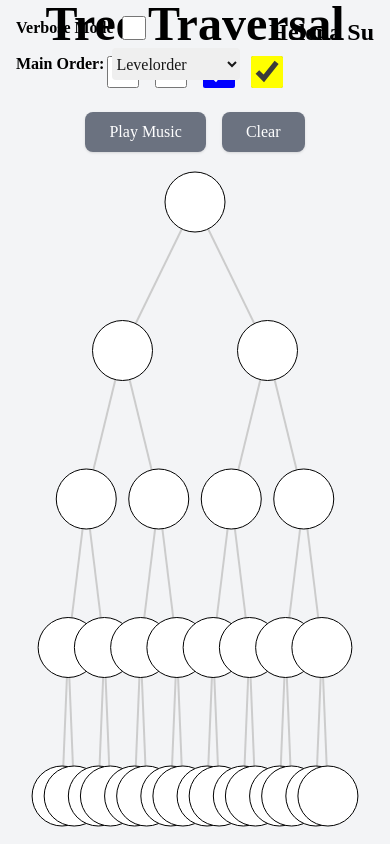
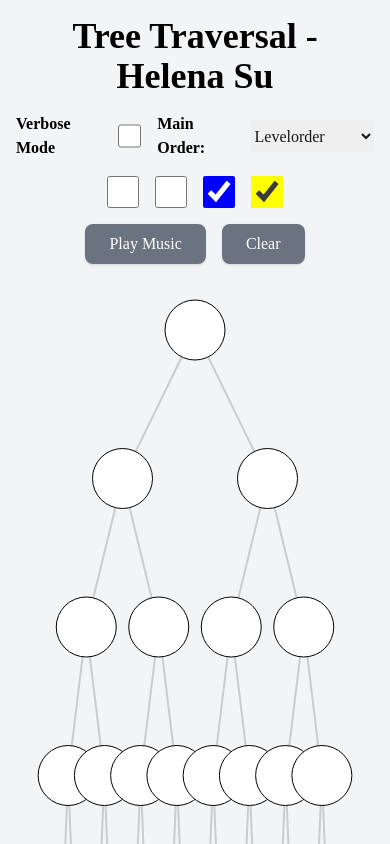
Before and after one commit to helenawsu/treetraversal, a Next.js app: page / in a window 390 px wide. Built offline with nearby package versions, Linux system fonts and the light colour scheme.

Commit message:
mobile ui

```diff
--- a/app/page.tsx
+++ b/app/page.tsx
@@ -208,7 +208,8 @@ export default function Home() {
     levelorder: true,
   });
   const [debugMode, setDebugMode] = useState(false);
-  const treeContainerRef = useRef<HTMLDivElement>(null);
+  const largeScreenTreeContainerRef = useRef<HTMLDivElement>(null);
+  const smallScreenTreeContainerRef = useRef<HTMLDivElement>(null);
   const activeTraversalsRef = useRef(activeTraversals);
 
   useEffect(() => {
@@ -438,10 +439,15 @@ export default function Home() {
   };
 
   useEffect(() => {
-    if (!treeContainerRef.current) return;
+    const isLargeScreen = window.innerWidth >= 768; // Tailwind's `md` breakpoint
+    const treeContainer = isLargeScreen
+      ? largeScreenTreeContainerRef.current
+      : smallScreenTreeContainerRef.current;
+
+    if (!treeContainer) return;
 
     // Clear existing SVG content
-    d3.select(treeContainerRef.current).select("svg").remove();
+    d3.select(treeContainer).select("svg").remove();
 
     function treeNodeToD3(node: TreeNode | null, id = 0): { name: string; id: number; children?: any[] } | null { // eslint-disable-line @typescript-eslint/no-explicit-any
       if (!node) return null;
@@ -459,11 +465,11 @@ export default function Home() {
 
     const treeData = treeNodeToD3(root);
 
-    const width = window.innerWidth;
-    const height = window.innerHeight - 150;
+    const width = treeContainer.offsetWidth;
+    const height = treeContainer.offsetHeight;
 
     const svg = d3
-      .select(treeContainerRef.current)
+      .select(treeContainer)
       .append("svg")
       .attr("width", width)
       .attr("height", height)
@@ -523,6 +529,8 @@ export default function Home() {
 
   return (
     <div className="absolute top-0 left-0 w-full h-full bg-gray-100 overflow-auto">
+      {/* Large screen layout */}
+      <div className="hidden md:block">
         <div className="flex flex-col items-center gap-2">
           <h1 className="text-5xl font-bold text-black">Tree Traversal</h1>
           <div className="absolute top-4 left-4 flex items-center gap-2">
@@ -534,10 +542,7 @@ export default function Home() {
                 onChange={(e) => setDebugMode(e.target.checked)}
                 className="w-6 h-6 rounded cursor-pointer"
               />
-
             </label>
-</div>
-<div className="absolute top-12 left-4 flex items-center gap-2">
             <label className="flex items-center gap-2">
               <span className="text-black font-bold">Main Order:</span>
               <select
@@ -570,7 +575,7 @@ export default function Home() {
                   }}
                   className="w-8 h-8 rounded cursor-pointer"
                 />
-      {debugMode && ( // Only render the label text when debugMode is true
+                {debugMode && (
                   <span
                     className="font-bold"
                     style={{
@@ -583,8 +588,6 @@ export default function Home() {
               </label>
             ))}
           </div>
-
-
           <div className="flex gap-4">
             <button
               onClick={handlePlay}
@@ -600,7 +603,7 @@ export default function Home() {
             </button>
           </div>
         </div>
-      <div ref={treeContainerRef} className="w-full h-[calc(100vh-150px)]">
+        <div ref={largeScreenTreeContainerRef} className="w-full h-[calc(100vh-150px)]">
           {/* D3 tree visualization is rendered here */}
         </div>
         <div className="w-full p-4 text-black">
@@ -617,5 +620,93 @@ export default function Home() {
           </ul>
         </div>
       </div>
+
+      {/* Small screen layout */}
+      <div className="block md:hidden">
+        <div className="flex flex-col items-center gap-4 p-4">
+          <h1 className="text-4xl font-bold text-black text-center">Tree Traversal - Helena Su</h1>
+          <div className="flex flex-row items-center gap-4">
+            <label className="flex items-center gap-2">
+              <span className="text-black font-bold">Verbose Mode</span>
+              <input
+                type="checkbox"
+                checked={debugMode}
+                onChange={(e) => setDebugMode(e.target.checked)}
+                className="w-6 h-6 rounded cursor-pointer"
+              />
+            </label>
+            <label className="flex items-center gap-2">
+              <span className="text-black font-bold">Main Order:</span>
+              <select
+                value={mainOrder}
+                onChange={(e) => setMainOrder(e.target.value as keyof typeof activeTraversals)}
+                className="w-32 h-8 rounded cursor-pointer"
+              >
+                {["preorder", "inorder", "postorder", "levelorder"].map((order) => (
+                  <option key={order} value={order}>
+                    {order.charAt(0).toUpperCase() + order.slice(1)}
+                  </option>
+                ))}
+              </select>
+            </label>
+          </div>
+          <div className="flex flex-wrap justify-center gap-4">
+            {["preorder", "inorder", "postorder", "levelorder"].map((order) => (
+              <label key={order} className="flex items-center gap-2">
+                <input
+                  type="checkbox"
+                  checked={activeTraversals[order as keyof typeof activeTraversals]}
+                  onChange={() => toggleTraversal(order as keyof typeof activeTraversals)}
+                  style={{
+                    accentColor: colorMap[order as keyof typeof colorMap],
+                  }}
+                  className="w-8 h-8 rounded cursor-pointer"
+                />
+                {debugMode && (
+                  <span
+                    className="font-bold"
+                    style={{
+                      color: colorMap[order as keyof typeof colorMap], // Set text color to match the order's color
+                    }}
+                  >
+                    {order.charAt(0).toUpperCase() + order.slice(1)}
+                  </span>
+                )}
+              </label>
+            ))}
+          </div>
+          <div className="flex flex-wrap justify-center gap-4">
+            <button
+              onClick={handlePlay}
+              className="px-6 py-2 bg-gray-500 text-white rounded-lg shadow hover:bg-gray-600"
+            >
+              Play Music
+            </button>
+            <button
+              onClick={handleClear}
+              className="px-6 py-2 bg-gray-500 text-white rounded-lg shadow hover:bg-gray-600"
+            >
+              Clear
+            </button>
+          </div>
+        </div>
+        <div ref={smallScreenTreeContainerRef} className="w-full h-[calc(100vh-150px)]">
+          {/* D3 tree visualization is rendered here */}
+        </div>
+        <div className="w-full p-4 text-black">
+          <ul className="list-disc list-inside">
+            <li>Inspired by Bach Inventions and Professor Ren&apos;s lecture on How to Give a Good Talk (in a tree structure)</li>
+            <li>You can select different combinations of orders</li>
+            <li>You can start anywhere by directly clicking on nodes and specifying a main order</li>
+            <li>You can spawn even more by repeatedly clicking on a node</li>
+            <li>
+              <a href="https://github.com/helenawsu/treetraversal" target="_blank" rel="noopener noreferrer">
+                GitHub
+              </a>
+            </li>
+          </ul>
+        </div>
+      </div>
+    </div>
   );
 }
```
Lines whose indentation alone changed are shown as unchanged.
